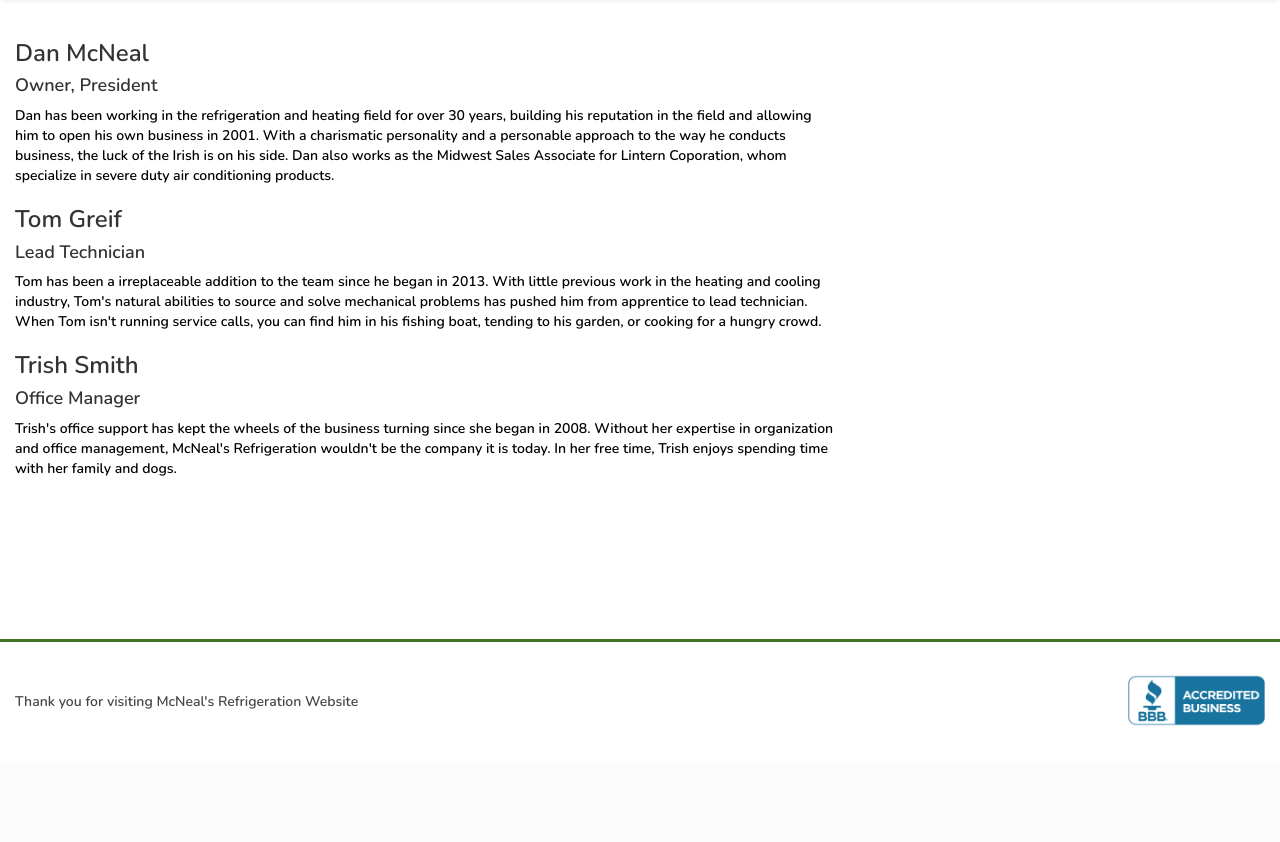
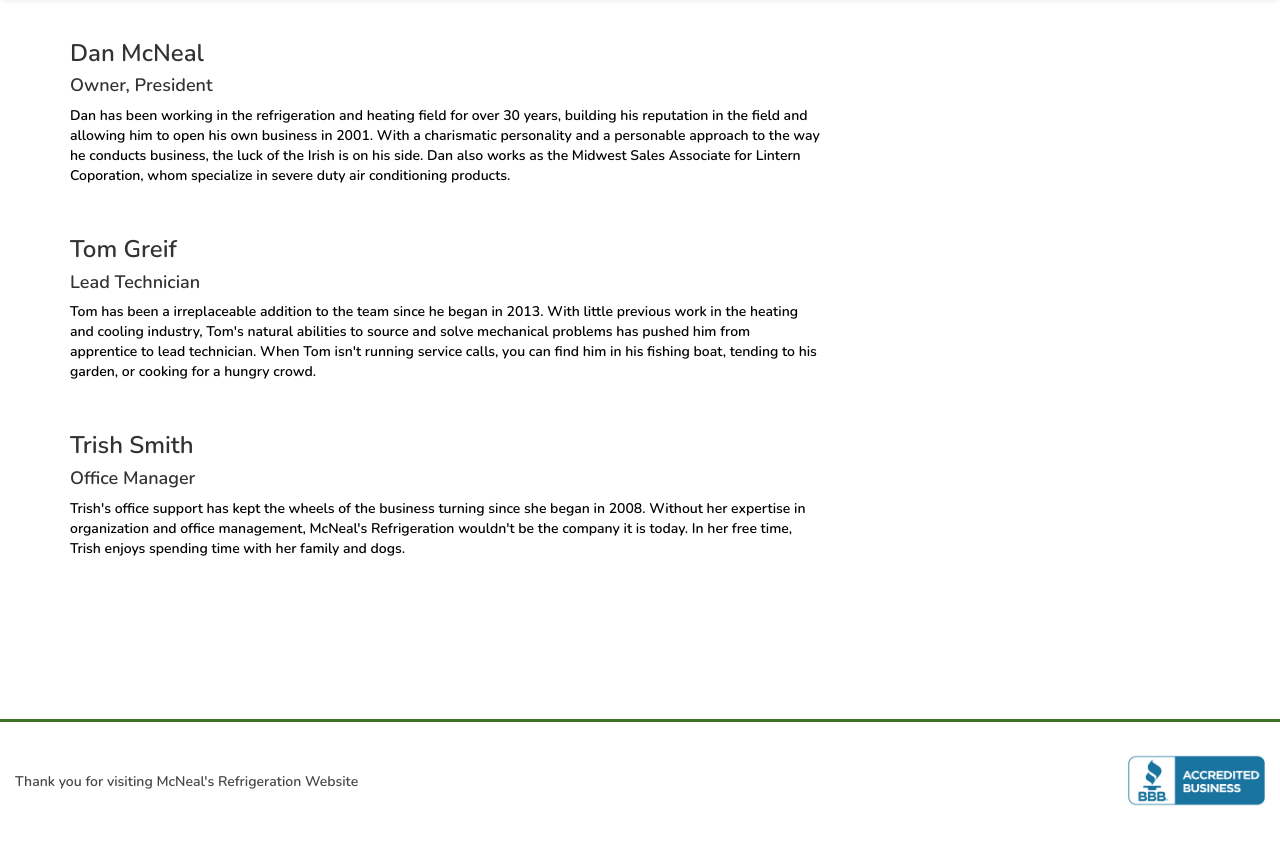
Before and after one commit to briana-mcn/mcneal-ref-webpage, a Django app: page /team/ in a window 1280 px wide. Shown: the part 248-1090 px from the top of the page. Before the commit the page ends 974 px from the top, so only its background shows below. Run offline with Django 3.2, Linux system fonts and the light colour scheme; some libraries are stand-ins or nearby versions.

Commit message:
reformat team html

```diff
--- a/homepage/templates/homepage/team.html
+++ b/homepage/templates/homepage/team.html
@@ -1,6 +1,6 @@
 {% extends 'homepage/base.html' %}
     {% block content %}
-        <div class="container-fluid">
+        <div class="container">
             <div class="row">
                 <div class="col-md-8 profiles">
                     <div class="employ" id="dan">
@@ -13,6 +13,7 @@
                             Dan also works as the Midwest Sales Associate for <a href="http://www.lintern.com/">Lintern Coporation</a>,
                             whom specialize in severe duty air conditioning products.
                         </p>
+                    <br>
                     </div>
                     <div class="employ" id="tom">
                         <h3>Tom Greif</h3>
@@ -23,6 +24,7 @@
                             or cooking for a hungry crowd.
                          </p>
                     </div>
+                    <br>
                     <div class="employ" id="trish">
                         <h3>Trish Smith</h3>
                         <h4>Office Manager</h4>
```
